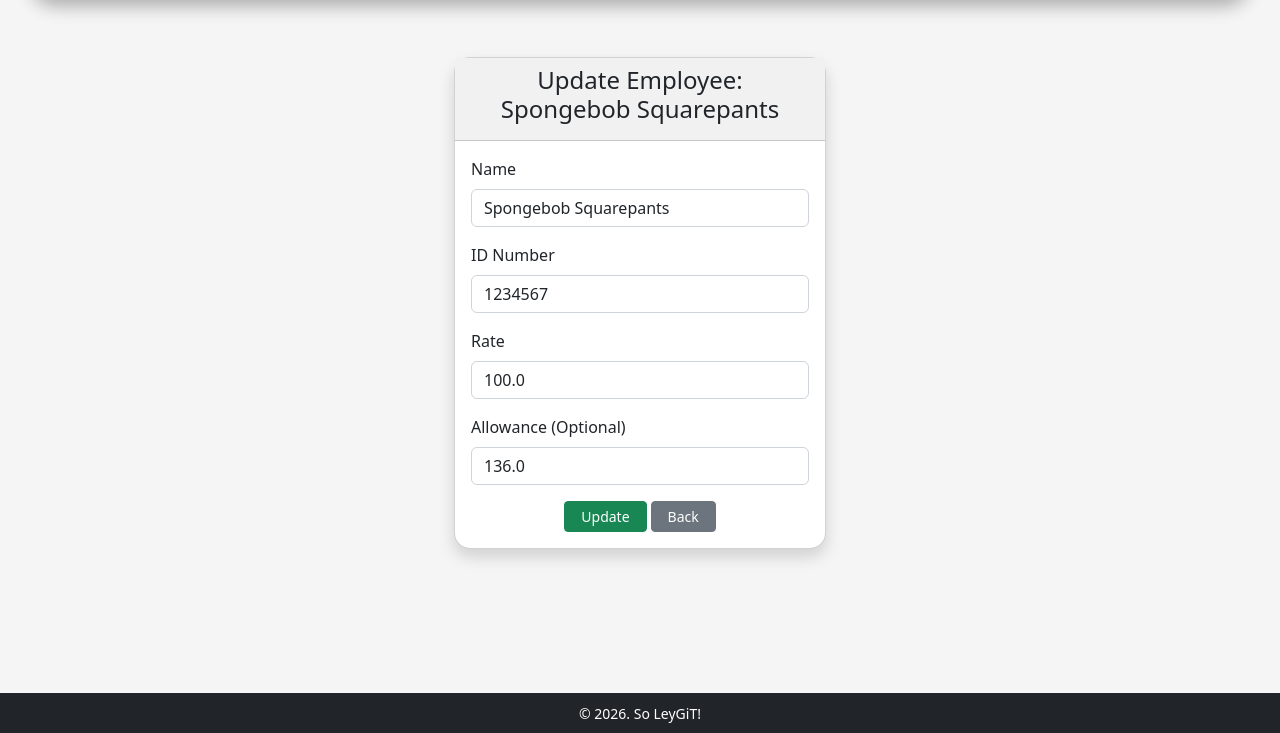
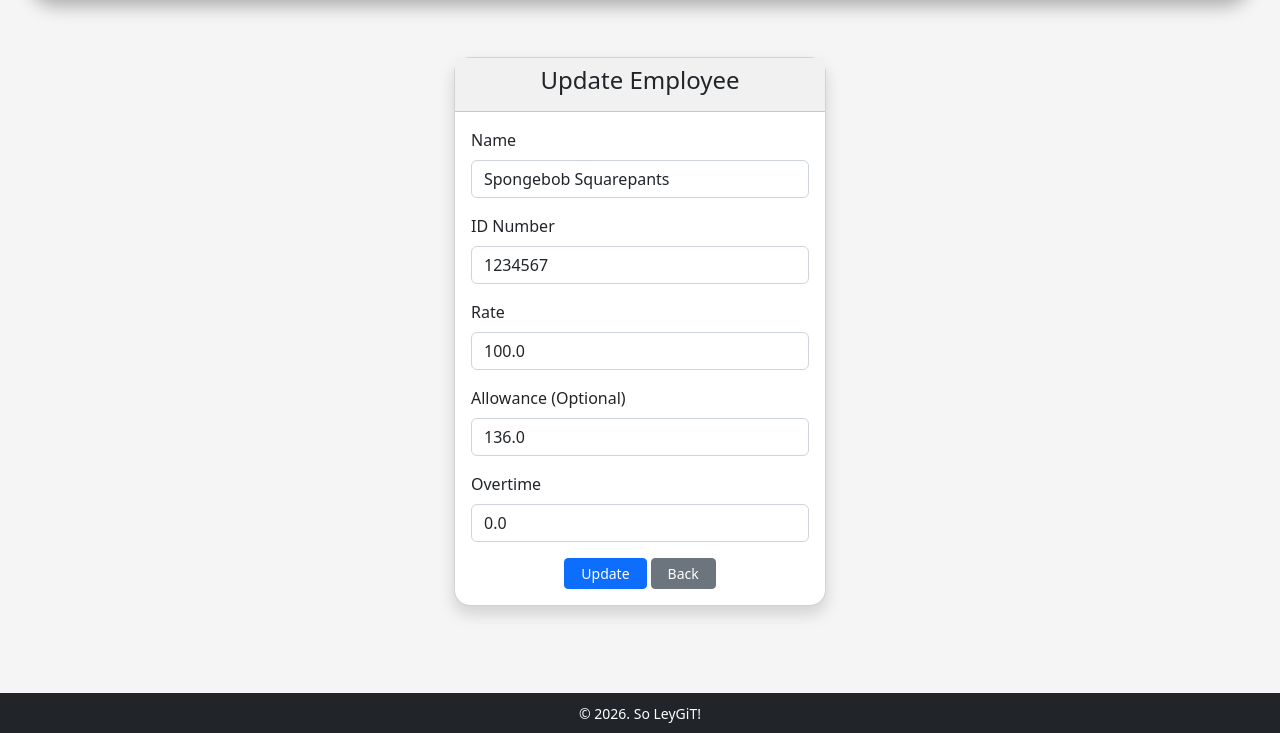
Before and after one commit to nrc-sy/FinalProject-DollerNgSy, a Django app: page /employees/update/1234567/ in a window 1280 px wide. Shown: the part 67-800 px from the top of the page. Run offline with Django 5.2, Linux system fonts and the light colour scheme; a user stored in the database is signed in; data comes from the database, SQL or seed files in the repository; both versions use the stored data as it was after the commit; some libraries are stand-ins or nearby versions.

Commit message:
edited update

```diff
--- a/FinalProject-DollerNgSy/Shemu/payroll_app/templates/payroll_app/employees.html
+++ b/FinalProject-DollerNgSy/Shemu/payroll_app/templates/payroll_app/employees.html
@@ -18,7 +18,7 @@ comments of my program.
 {% extends 'payroll_app/base.html' %}
 
 {% block content %}
-<div class="container mt-4">
+<div class="container">
 
     <h1 class="welcome-text">Hello, {{ user.username }}!</h1>
     <hr>
--- a/FinalProject-DollerNgSy/Shemu/payroll_app/templates/payroll_app/update_employee.html
+++ b/FinalProject-DollerNgSy/Shemu/payroll_app/templates/payroll_app/update_employee.html
@@ -1,22 +1,5 @@
-<!--
-Tashannah Doller, ; Gide Ng, ; Nathan Riley Sy, 244311
-April , 2026
-
-I hereby attest to the truth of the following facts:
-
-I have not discussed the HTML language code in my program with anyone
-other than my instructor or the teaching assistants assigned to this course.
-
-I have not used HTML language code obtained from another student, or
-any other unauthorized source, either modified or unmodified.
-
-If any HTML language code or documentation used in my program was
-obtained from another source, such as a textbook or course notes, that has been clearly noted with proper citation in the
-comments of my program.
--->
-
 {% extends 'payroll_app/base.html' %}
-
+{% load static %}
 {% block navbar %}{% endblock %}
 
 {% block content %}
@@ -25,7 +8,7 @@ comments of my program.
         <div class="card shadow rounded-4">
 
             <div class="card-header text-dark text-center" style="background-color: #f1f1f1;">
-                <h4>Update Employee: {{ employee.name }}</h4>
+                <h4>Update Employee</h4>
             </div>
 
             <div class="card-body">
@@ -34,26 +17,31 @@ comments of my program.
 
                     <div class="mb-3">
                         <label class="form-label">Name</label>
-                        <input type="text" name="name" class="form-control" value="{{ employee.name }}" required>
+                        <input type="text" name="name" value="{{ employee.name }}" class="form-control" required>
                     </div>
 
                     <div class="mb-3">
                         <label class="form-label">ID Number</label>
-                        <input type="text" name="id_number" class="form-control" value="{{ employee.id_number }}" required>
+                        <input type="text" value="{{ employee.id_number }}" class="form-control" readonly>
                     </div>
 
                     <div class="mb-3">
                         <label class="form-label">Rate</label>
-                        <input type="number" step="0.01" name="rate" class="form-control" value="{{ employee.rate }}" required>
+                        <input type="number" step="0.01" name="rate" value="{{ employee.rate }}" class="form-control" required>
                     </div>
 
                     <div class="mb-3">
                         <label class="form-label">Allowance (Optional)</label>
-                        <input type="number" step="0.01" name="allowance" class="form-control" value="{{ employee.allowance }}">
+                        <input type="number" step="0.01" name="allowance" value="{{ employee.allowance }}" class="form-control">
+                    </div>
+
+                    <div class="mb-3">
+                        <label class="form-label">Overtime</label>
+                        <input type="number" step="0.01" name="overtime_pay" value="{{ employee.overtime_pay }}" class="form-control">
                     </div>
 
                     <div class="d-flex justify-content-center gap-1 mt-3">
-                        <button type="submit" class="btn btn-success btn-sm px-3">
+                        <button type="submit" class="btn btn-primary btn-sm px-3">
                             Update
                         </button>
 
@@ -64,6 +52,12 @@ comments of my program.
                 </form>
             </div>
 
+            {% if error %}
+            <div class="alert alert-danger text-center">
+                {{ error }}
+            </div>
+            {% endif %}
+
         </div>
     </div>
 </div>
--- a/FinalProject-DollerNgSy/Shemu/payroll_app/views.py
+++ b/FinalProject-DollerNgSy/Shemu/payroll_app/views.py
@@ -61,19 +61,24 @@ def add_overtime(request, pk):
 @login_required
 def create_employee(request):
     if request.method == "POST":
-        name = request.POST.get('name')
-        id_number = request.POST.get('id_number')
-        rate = request.POST.get('rate')
-        allowance = request.POST.get('allowance')
-        if allowance == "" or allowance is None:
-            allowance = 0
+        name = request.POST.get('name', '')
+        id_number = request.POST.get('id_number', '')
+        rate = request.POST.get('rate', '')
+        allowance = request.POST.get('allowance', '') or 0
 
-        Employee.objects.create(
-            name=name,
-            id_number=id_number,
-            rate=rate,
-            allowance=allowance
-        )
+        if not all([name, id_number, rate]):
+            return render(request, 'payroll_app/create_employee.html', {'error': 'Please fill in all required fields'})
+
+        try:
+            rate = float(rate)
+            allowance = float(allowance)
+        except ValueError:
+            return render(request, 'payroll_app/create_employee.html', {'error': 'Rate and allowance must be valid numbers'})
+
+        if Employee.objects.filter(id_number=id_number).exists():
+            return render(request, 'payroll_app/create_employee.html', {'error': 'Employee ID already exists'})
+
+        Employee.objects.create(name=name, id_number=id_number, rate=rate,allowance=allowance)
 
         return redirect('employee_list')
 
@@ -84,10 +89,23 @@ def create_employee(request):
 def update_employee(request, pk):
     employee = get_object_or_404(Employee, pk=pk)
     if request.method == "POST":
-        form = EmployeeForm(request.POST, instance=employee)
-        if form.is_valid():
-            form.save()
-            return redirect('employee_list')
-    else:
-        form = EmployeeForm(instance=employee)
-    return render(request, 'payroll_app/update_employee.html', {'form': form, 'employee': employee})
+        name = request.POST.get('name', '')
+        rate = request.POST.get('rate', '')
+        allowance = request.POST.get('allowance', '') or 0
+        overtime_pay = request.POST.get('overtime_pay', '') or 0
+
+        if not all([name, rate]):
+            return render(request, 'payroll_app/update_employee.html', {'employee': employee,'error': 'Please fill in required fields'})
+
+        try:
+            employee.rate = float(rate)
+            employee.allowance = float(allowance)
+            employee.overtime_pay = float(overtime_pay)
+        except ValueError:
+            return render(request, 'payroll_app/update_employee.html', {'employee': employee,'error': 'Invalid input'})
+
+        employee.name = name
+        employee.save()
+
+        return redirect('employee_list')
+    return render(request, 'payroll_app/update_employee.html', {'employee': employee})
```
Also changed, not shown: FinalProject-DollerNgSy/Shemu/payroll_app/templates/payroll_app/create_employee.html (+7 -3 lines), FinalProject-DollerNgSy/Shemu/db.sqlite3.
